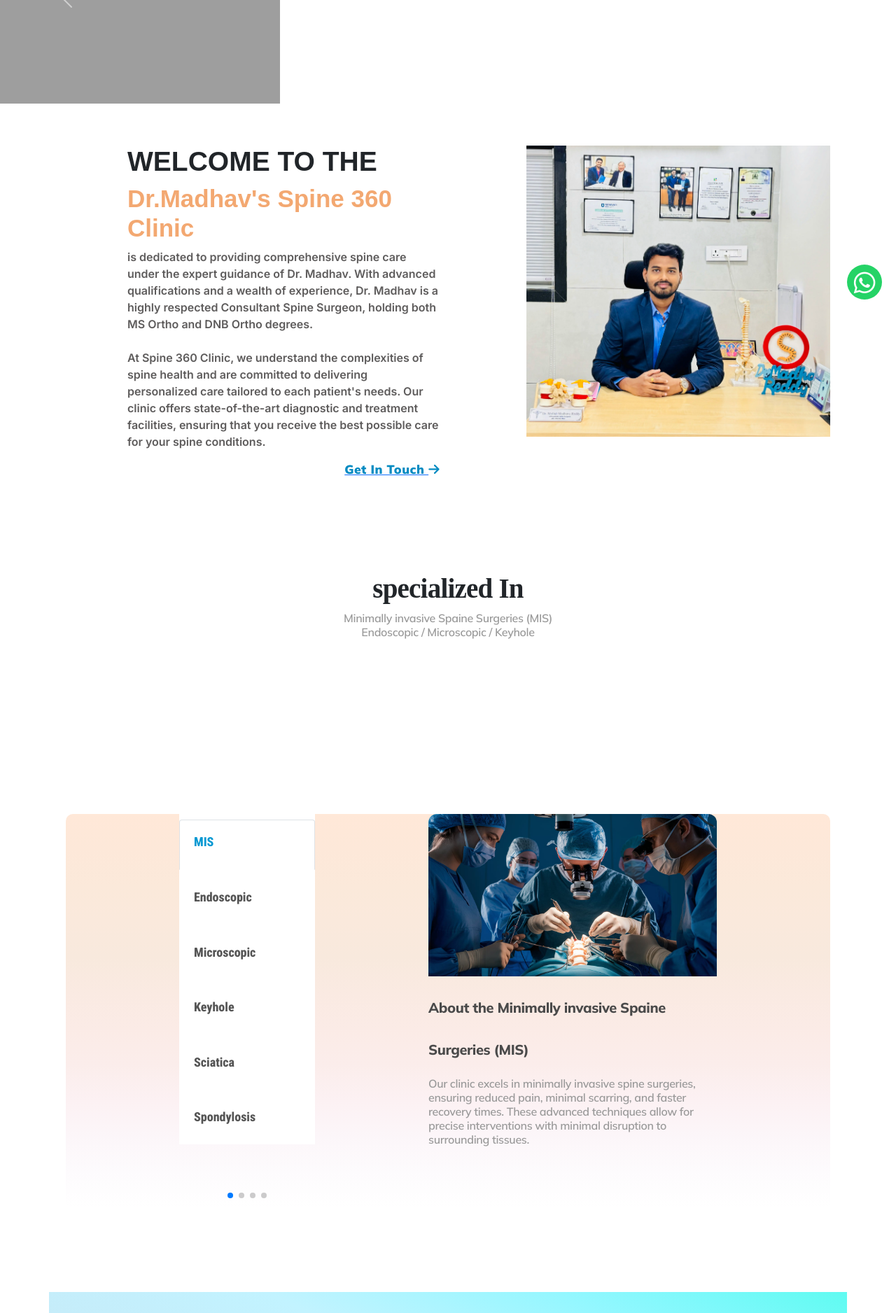
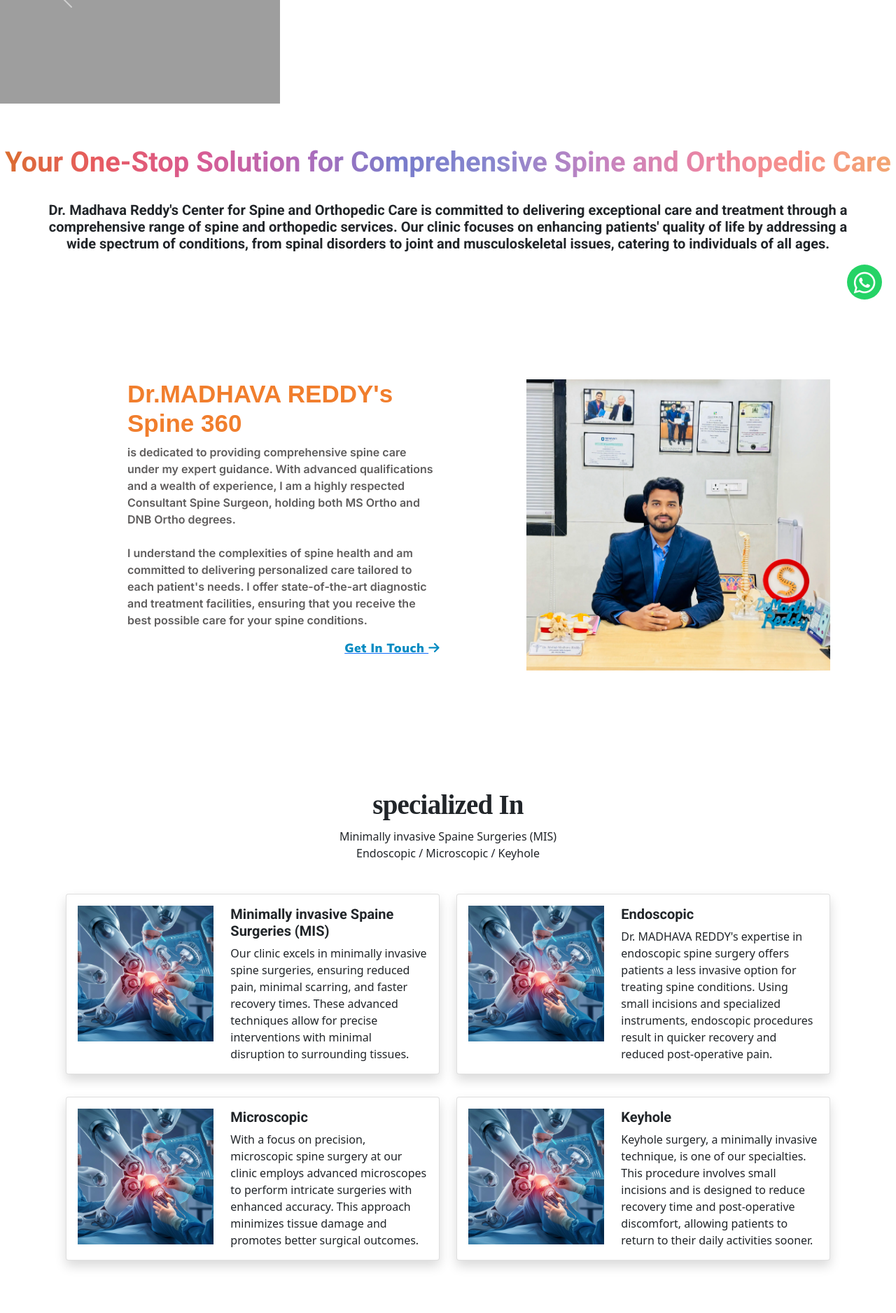
Before and after one commit to bhavi-creations/spine-clinic, a PHP site: page / in a window 1280 px wide. Shown: the part 282-2158 px from the top of the page at 70% size. Run offline with PHP 8.4, Linux system fonts and the light colour scheme; data that the repository does not hold is empty; some web fonts are replaced; grey boxes are pictures that could not be loaded.

Commit message:
section added

```diff
--- a/assets/css/style.css
+++ b/assets/css/style.css
@@ -2005,7 +2005,7 @@ section {
 
   font-weight: 800;
   font-size: 35px;
-  color: #f3a871;
+  color: #f17e2d;
   ;
 }
 
@@ -2439,3 +2439,12 @@ margin-top: 20px;
     margin-right: 60px !important;
   }
 }
+
+.main_heading_color{
+  /* background: linear-gradient(to right, #ff7e5f, #feb47b); */
+  -webkit-background-clip: text;
+  -webkit-text-fill-color: transparent;
+
+  background-image: linear-gradient(to right, #da6e2e, #e75b62, #d95b93, #b26bb9, #787ccb,  #8987ce, #c383c1, #e884a6, #f89088, #f2a770);
+  font-weight: 1000;
+}
--- a/index.php
+++ b/index.php
@@ -52,7 +52,7 @@
   <header id="header" class="main_images">
     <div class="container d-flex align-items-center">
       <div class="logo-text-container d-flex align-items-center" style="z-index: 999">
-        <a href="index.php" class="logo  nav_side_space"  >
+        <a href="index.php" class="logo  nav_side_space" style="">
           <img src="assets/img/spain/spain_logo.png" alt="" />
         </a>
 
@@ -97,12 +97,12 @@
       </div>
     </div>
     <button class="carousel-control-prev" type="button" data-bs-target="#carouselExampleFade" data-bs-slide="prev">
-      <span class="carousel-control-prev-icon  carsoul_item_arrow" aria-hidden="true" >
+      <span class="carousel-control-prev-icon  carsoul_item_arrow" aria-hidden="true">
       </span>
       <span class="visually-hidden">Previous</span>
     </button>
     <button class="carousel-control-next" type="button" data-bs-target="#carouselExampleFade" data-bs-slide="next">
-      <span class="carousel-control-next-icon carsoul_item_arrow" aria-hidden="true"  ></span>
+      <span class="carousel-control-next-icon carsoul_item_arrow" aria-hidden="true"></span>
       <span class="visually-hidden">Next</span>
     </button>
   </div>
@@ -110,18 +110,25 @@
 
 
   <main id="main">
+
+    <section>
+      <div class="section-title text-center">
+        <h1 class="main_heading_color"> Your One-Stop Solution for Comprehensive Spine and Orthopedic Care </h1>
+         <h5 class="   px-5 p-4"> <strong>Dr. Madhava Reddy's Center for Spine and Orthopedic Care is committed to delivering exceptional care and treatment through a comprehensive range of spine and orthopedic services. Our clinic focuses on enhancing patients' quality of life by addressing a wide spectrum of conditions, from spinal disorders to joint and musculoskeletal issues, catering to individuals of all ages. </strong></h5>
+      </div>
+    </section>
     <!-- ======= About Us Section ======= -->
     <section id="about" class="about">
       <div class="container" data-aos="fade-up">
         <div class="row">
           <div class="col-md-6 content_padding" data-aos="fade-left">
-            <h2 class="welcome_text">WELCOME TO THE</h2>
+
             <h2 class="welcome_text_oncology">
-              Dr.Madhav's Spine 360 Clinic
+              Dr.MADHAVA  REDDY's <br> Spine 360
             </h2>
             <p class="poetsen_font">
-              is dedicated to providing comprehensive spine care under the expert guidance of Dr. Madhav. With advanced qualifications and a wealth of experience, Dr. Madhav is a highly respected Consultant Spine Surgeon, holding both MS Ortho and DNB Ortho degrees. <br /><br />
-              At Spine 360 Clinic, we understand the complexities of spine health and are committed to delivering personalized care tailored to each patient's needs. Our clinic offers state-of-the-art diagnostic and treatment facilities, ensuring that you receive the best possible care for your spine conditions.
+              is dedicated to providing comprehensive spine care under my expert guidance. With advanced qualifications and a wealth of experience, I am a highly respected Consultant Spine Surgeon, holding both MS Ortho and DNB Ortho degrees. <br /><br />
+              I understand the complexities of spine health and am committed to delivering personalized care tailored to each patient's needs. I offer state-of-the-art diagnostic and treatment facilities, ensuring that you receive the best possible care for your spine conditions.
             </p>
 
             <div class="d-flex flex-row justify-content-end">
@@ -141,17 +148,99 @@
     </section>
     <!-- End About Us Section -->
 
+    <section class="my-5">
+      <div class="section-title text-center">
+        <h2>specialized In</h2>
+        <p class="text-center ">
+          Minimally invasive Spaine Surgeries (MIS) <br />
+          Endoscopic / Microscopic / Keyhole
+        </p>
+      </div>
+      <div class="container">
 
+        <div class="row">
+
+          <div class="col-md-6 my-3">
+            <div class="card shadow">
+              <div class="card-body">
+                <div class="row">
+                  <div class="col-5">
+                    <img src="assets/img/spain/sq2.jpg" class="img-fluid" />
+                  </div>
+                  <div class="col-7">
+                    <h5 class="card-title"><strong> Minimally invasive Spaine Surgeries (MIS)</strong> </h5>
+                    <p class="card-text">
+                      Our clinic excels in minimally invasive spine surgeries, ensuring reduced pain, minimal scarring, and faster recovery times. These advanced techniques allow for precise interventions with minimal disruption to surrounding tissues.
+                    </p>
+                  </div>
+                </div>
+              </div>
+            </div>
+          </div>
+          <div class="col-md-6  my-3">
+            <div class="card shadow">
+              <div class="card-body">
+                <div class="row">
+                  <div class="col-5">
+                    <img src="assets/img/spain/sq2.jpg" class="img-fluid" />
+                  </div>
+                  <div class="col-7">
+                    <h5 class="card-title"> <strong>Endoscopic</strong> </h5>
+                    <p class="card-text">
+                      Dr. MADHAVA REDDY's expertise in endoscopic spine surgery offers patients a less invasive option for treating spine conditions. Using small incisions and specialized instruments, endoscopic procedures result in quicker recovery and reduced post-operative pain.
+                    </p>
+                  </div>
+                </div>
+              </div>
+            </div>
+          </div>
+          <div class="col-md-6  my-3">
+            <div class="card shadow">
+              <div class="card-body">
+                <div class="row">
+                  <div class="col-5">
+                    <img src="assets/img/spain/sq2.jpg" class="img-fluid" />
+                  </div>
+                  <div class="col-7">
+                    <h5 class="card-title"><strong>Microscopic</strong> </h5>
+                    <p class="card-text">
+                      With a focus on precision, microscopic spine surgery at our clinic employs advanced microscopes to perform intricate surgeries with enhanced accuracy. This approach minimizes tissue damage and promotes better surgical outcomes.
+                    </p>
+                  </div>
+                </div>
+              </div>
+            </div>
+          </div>
+          <div class="col-md-6  my-3">
+            <div class="card shadow">
+              <div class="card-body">
+                <div class="row">
+                  <div class="col-5">
+                    <img src="assets/img/spain/sq2.jpg" class="img-fluid" />
+                  </div>
+                  <div class="col-7">
+                    <h5 class="card-title"> <strong>Keyhole</strong></h5>
+                    <p class="card-text">
+                      Keyhole surgery, a minimally invasive technique, is one of our specialties. This procedure involves small incisions and is designed to reduce recovery time and post-operative discomfort, allowing patients to return to their daily activities sooner.
+                    </p>
+                  </div>
+                </div>
+              </div>
+            </div>
+          </div>
+
+
+
+        </div>
+      </div>
+    </section>
 
     <section id="facilities" class="departments">
       <div class="container" data-aos="fade-up">
 
         <div class="section-title text-center">
-          <h2>specialized In</h2>
-          <p class="text-center service_text">
-            Minimally invasive Spaine Surgeries (MIS) <br />
-            Endoscopic / Microscopic / Keyhole
-          </p>
+          <h2>Our Services</h2>
+          <p class="service_text"></p>
         </div>
 
         <div class="container  sevice_bg_color">
@@ -314,7 +403,7 @@
 
                   <h3>About the Endoscopic</h3>
                   <p class=" ">
-                    Dr. Madhav's expertise in endoscopic spine surgery offers patients a less invasive option for treating spine conditions. Using small incisions and specialized instruments, endoscopic procedures result in quicker recovery and reduced post-operative pain.
+                    Dr. MADHAVA REDDY's expertise in endoscopic spine surgery offers patients a less invasive option for treating spine conditions. Using small incisions and specialized instruments, endoscopic procedures result in quicker recovery and reduced post-operative pain.
                   </p>
                 </div>
                 <div class="tab-pane" id="Microscopic">
@@ -355,7 +444,7 @@
                   <img src="assets/img/spain/Spondyloslithesis.webp" alt="CT Scanner Image" class="img-fluid service_img_radius">
 
                   <h3>About the Spondyloslithesis</h3>
-                  <p class=" ">Our clinic offers specialized care for spondylolisthesis, a condition where a vertebra slips out of place. Dr. Madhav’s expertise ensures effective management and correction of this condition.
+                  <p class=" ">Our clinic offers specialized care for spondylolisthesis, a condition where a vertebra slips out of place. Dr. MADHAVA REDDY’s expertise ensures effective management and correction of this condition.
 
 
                   </p>
@@ -365,7 +454,7 @@
                   <img src="assets/img/spain/Dorsal.jpg" alt="CT Scanner Image" class="img-fluid service_img_radius">
 
                   <h3>About the Dorsal</h3>
-                  <p class=" ">Dr. Madhav provides effective treatment for dorsal spondylosis, addressing the degeneration of the thoracic spine to alleviate pain and improve mobility.
+                  <p class=" ">Dr. MADHAVA REDDY provides effective treatment for dorsal spondylosis, addressing the degeneration of the thoracic spine to alleviate pain and improve mobility.
 
 
                   </p>
@@ -375,7 +464,7 @@
                   <img src="assets/img/spain/Lumbar Spine Surgeries.webp" alt="CT Scanner Image" class="img-fluid service_img_radius">
 
                   <h3>About the Lumbar Spine Surgeries</h3>
-                  <p class=" "> Our clinic provides comprehensive lumbar spine surgeries to address a range of conditions affecting the lower back. Dr. Madhav’s proficiency in these procedures ensures effective relief from pain and restoration of mobility.
+                  <p class=" "> Our clinic provides comprehensive lumbar spine surgeries to address a range of conditions affecting the lower back. Dr. MADHAVA REDDY’s proficiency in these procedures ensures effective relief from pain and restoration of mobility.
                   </p>
 
                 </div>
@@ -402,7 +491,7 @@
                   <img src="assets/img/spain/Disc Prolapse.jpg" alt="CT Scanner Image" class="img-fluid service_img_radius">
 
                   <h3>About the Disc Prolapse</h3>
-                  <p class=" "> We provide expert treatment for disc prolapse, including both conservative and surgical options. Dr. Madhav’s approach focuses on relieving pain and restoring mobility. </p>
+                  <p class=" "> We provide expert treatment for disc prolapse, including both conservative and surgical options. Dr. MADHAVA REDDY’s approach focuses on relieving pain and restoring mobility. </p>
 
                 </div>
 
@@ -412,14 +501,14 @@
                   <h3>About the Fractures</h3>
                   <p class=" ">
 
-                    Fractures are a common but serious spine condition that can significantly impact your quality of life. At Dr. Madhav's Spine 360 Clinic, we specialize in the diagnosis and treatment of spinal fractures. Dr. Madhav employs advanced surgical and non-surgical techniques to stabilize the spine, alleviate pain, and promote healing. Whether your fracture is due to an injury or a degenerative condition, our personalized care plans are designed to ensure optimal recovery and return to daily activities.</p>
+                    Fractures are a common but serious spine condition that can significantly impact your quality of life. At Dr. MADHAVA REDDY's Spine 360 Clinic, we specialize in the diagnosis and treatment of spinal fractures. Dr. MADHAVA REDDY employs advanced surgical and non-surgical techniques to stabilize the spine, alleviate pain, and promote healing. Whether your fracture is due to an injury or a degenerative condition, our personalized care plans are designed to ensure optimal recovery and return to daily activities.</p>
                 </div>
                 <div class="tab-pane" id="Trauma">
                   <img src="assets/img/spain/Trauma.jpg" alt="CT Scanner Image" class="img-fluid service_img_radius">
 
                   <h3>About the Trauma</h3>
                   <p class=" ">
-                    Trauma to the spine requires immediate and expert medical attention to prevent long-term damage and complications. At Dr. Madhav's Spine 360 Clinic, we provide comprehensive care for spinal trauma resulting from accidents, falls, or other injuries. Dr. Madhav's extensive experience in managing spinal trauma ensures that patients receive prompt and effective treatment, tailored to their specific needs. Our clinic is equipped with state-of-the-art technology to accurately diagnose and treat spine injuries, facilitating the best possible recovery and restoration of function.
+                    Trauma to the spine requires immediate and expert medical attention to prevent long-term damage and complications. At Dr. MADHAVA REDDY's Spine 360 Clinic, we provide comprehensive care for spinal trauma resulting from accidents, falls, or other injuries. Dr. MADHAVA REDDY's extensive experience in managing spinal trauma ensures that patients receive prompt and effective treatment, tailored to their specific needs. Our clinic is equipped with state-of-the-art technology to accurately diagnose and treat spine injuries, facilitating the best possible recovery and restoration of function.
                   </p>
 
                 </div>
@@ -428,7 +517,7 @@
 
                   <h3>About the Spinal Tumors</h3>
                   <p class=" ">
-                    Our clinic provides specialized care for patients with spinal tumors. Dr. Madhav uses advanced surgical techniques to remove tumors while preserving spinal stability and function.
+                    Our clinic provides specialized care for patients with spinal tumors. Dr. MADHAVA REDDY uses advanced surgical techniques to remove tumors while preserving spinal stability and function.
                   </p>
 
                 </div>
@@ -436,7 +525,7 @@
                   <img src="assets/img/spain/Infections.jpg" alt="CT Scanner Image" class="img-fluid service_img_radius">
 
                   <h3>About the Infections</h3>
-                  <p class=" ">We offer comprehensive treatment for spinal infections, including accurate diagnosis and tailored antibiotic therapy. Dr. Madhav's expertise ensures effective management and recovery from these serious conditions.
+                  <p class=" ">We offer comprehensive treatment for spinal infections, including accurate diagnosis and tailored antibiotic therapy. Dr. MADHAVA REDDY's expertise ensures effective management and recovery from these serious conditions.
                   </p>
 
                 </div>
@@ -444,7 +533,7 @@
                   <img src="assets/img/spain/Kochs Spine.jpg" alt="CT Scanner Image" class="img-fluid service_img_radius">
 
                   <h3>About the Kochs Spine</h3>
-                  <p class=" "> Dr. Madhav is well-versed in treating Koch's spine, a complex spinal tuberculosis condition. Our clinic offers thorough diagnostic and treatment protocols to manage and overcome this challenging disease effectively.
+                  <p class=" "> Dr. MADHAVA REDDY is well-versed in treating Koch's spine, a complex spinal tuberculosis condition. Our clinic offers thorough diagnostic and treatment protocols to manage and overcome this challenging disease effectively.
                   </p>
 
                 </div>
@@ -453,7 +542,7 @@
 
                   <h3>About the Deformity Corrections</h3>
                   <p class=" ">
-                    Dr. Madhav specializes in the correction of spinal deformities such as scoliosis and kyphosis. Our clinic employs advanced surgical techniques to straighten and stabilize the spine, improving posture and quality of life.
+                    Dr. MADHAVA REDDY specializes in the correction of spinal deformities such as scoliosis and kyphosis. Our clinic employs advanced surgical techniques to straighten and stabilize the spine, improving posture and quality of life.
                   </p>
 
                 </div>
@@ -538,7 +627,7 @@
                     <option value="Spondyloslithesis">Spondyloslithesis </option>
                     <option value="Dorsal">Dorsal </option>
                     <option value="Lumbar Spine Surgeries">Lumbar Spine Surgeries </option>
-                    <option value="Cervical Spondylosis">  Cervical Spondylosis</option>
+                    <option value="Cervical Spondylosis"> Cervical Spondylosis</option>
                     <option value="Myelopaties">Myelopaties </option>
                     <option value="Disc Prolapse">Disc Prolapse </option>
                     <option value="Fractures">Fractures</option>
@@ -641,7 +730,7 @@
                 <img src="assets/img/tripura/profile.png" class="testimonial-img" alt="" />
 
                 <p class="poetsen_font">
-                  Dr. Madhav performed a minimally invasive spine surgery on me, and I couldn't be more pleased with the results. The procedure was smooth, and my recovery was faster than I expected. His expertise and care made all the difference. Highly recommend!
+                  Dr. MADHAVA REDDY performed a minimally invasive spine surgery on me, and I couldn't be more pleased with the results. The procedure was smooth, and my recovery was faster than I expected. His expertise and care made all the difference. Highly recommend!
                 </p>
                 <p class="text-center">⭐⭐⭐⭐⭐</p>
 
@@ -657,7 +746,7 @@
                 <img src="assets/img/tripura/profile.png" class="testimonial-img" alt="" />
 
                 <p class="poetsen_font">
-                  Undergoing endoscopic spine surgery with Dr. Madhav was a game-changer for me. The precision and minimal invasiveness of the procedure left me with minimal scars and a speedy recovery. His skill in endoscopic techniques is truly exceptional.
+                  Undergoing endoscopic spine surgery with Dr. MADHAVA REDDY was a game-changer for me. The precision and minimal invasiveness of the procedure left me with minimal scars and a speedy recovery. His skill in endoscopic techniques is truly exceptional.
                 </p>
                 <p class="text-center">⭐⭐⭐⭐⭐</p>
                 <h3 class="name_testmonial">Bhoomika</h3>
@@ -672,7 +761,7 @@
               <div class="testimonial-item text-center">
                 <img src="assets/img/tripura/profile.png" class="testimonial-img" alt="" />
                 <p class="poetsen_font">
-                  Dr. Madhav's proficiency in microscopic spine surgery is remarkable. He was able to address my complex spine issue with incredible accuracy and care. The surgery was successful, and I experienced significant relief from my symptoms. I am deeply grateful for his expertise.
+                  Dr. MADHAVA REDDY's proficiency in microscopic spine surgery is remarkable. He was able to address my complex spine issue with incredible accuracy and care. The surgery was successful, and I experienced significant relief from my symptoms. I am deeply grateful for his expertise.
                 </p>
                 <p class="text-center">⭐⭐⭐⭐⭐</p>
                 <h3 class="name_testmonial">Sirisha</h3>
@@ -686,7 +775,7 @@
               <div class="testimonial-item text-center">
                 <img src="assets/img/tripura/profile.png" class="testimonial-img" alt="" />
                 <p class="poetsen_font">
-                  Dr. Madhav's approach to keyhole spine surgery was nothing short of impressive. The minimally invasive nature of the procedure ensured a quick recovery with minimal pain. His attention to detail and patient-centered care are outstanding.
+                  Dr. MADHAVA REDDY's approach to keyhole spine surgery was nothing short of impressive. The minimally invasive nature of the procedure ensured a quick recovery with minimal pain. His attention to detail and patient-centered care are outstanding.
                 </p>
                 <p class="text-center">⭐⭐⭐⭐⭐</p>
                 <h3 class="name_testmonial">Ramesh</h3>
@@ -699,7 +788,7 @@
               <div class="testimonial-item text-center">
                 <img src="assets/img/tripura/profile.png" class="testimonial-img" alt="" />
                 <p class="poetsen_font">
-                  I underwent lumbar spine surgery at Dr. Madhav's clinic, and the results have been life-changing. The pain and discomfort I had been experiencing for years were alleviated, thanks to his exceptional surgical skills. I highly recommend him for lumbar spine issues. </p>
+                  I underwent lumbar spine surgery at Dr. MADHAVA REDDY's clinic, and the results have been life-changing. The pain and discomfort I had been experiencing for years were alleviated, thanks to his exceptional surgical skills. I highly recommend him for lumbar spine issues. </p>
                 <p class="text-center">⭐⭐⭐⭐⭐</p>
                 <h3 class="name_testmonial">Kumar</h3>
                 <p class="poetsen_font">Kakinada</p>
@@ -711,7 +800,7 @@
               <div class="testimonial-item text-center">
                 <img src="assets/img/tripura/profile.png" class="testimonial-img" alt="" />
                 <p class="poetsen_font">
-                  Dr. Madhav successfully treated my Koch's spine condition with great expertise. His thorough understanding of this complex disease and his meticulous approach to treatment gave me the confidence and hope I needed. I am now on the path to recovery, all thanks to him. </p>
+                  Dr. MADHAVA REDDY successfully treated my Koch's spine condition with great expertise. His thorough understanding of this complex disease and his meticulous approach to treatment gave me the confidence and hope I needed. I am now on the path to recovery, all thanks to him. </p>
                 <p class="text-center">⭐⭐⭐⭐⭐</p>
                 <h3 class="name_testmonial">Ramesh</h3>
                 <p class="poetsen_font">Kakinada</p>
@@ -723,7 +812,7 @@
               <div class="testimonial-item text-center">
                 <img src="assets/img/tripura/profile.png" class="testimonial-img" alt="" />
                 <p class="poetsen_font">
-                  I received spinal injections for pain management from Dr. Madhav, and the relief has been phenomenal. His precise technique and compassionate care made the process smooth and effective. I can now enjoy a better quality of life without constant pain. </p>
+                  I received spinal injections for pain management from Dr. MADHAVA REDDY, and the relief has been phenomenal. His precise technique and compassionate care made the process smooth and effective. I can now enjoy a better quality of life without constant pain. </p>
                 <p class="text-center">⭐⭐⭐⭐⭐</p>
                 <h3 class="name_testmonial">Rahul</h3>
                 <p class="poetsen_font">Kakinada</p>
```
